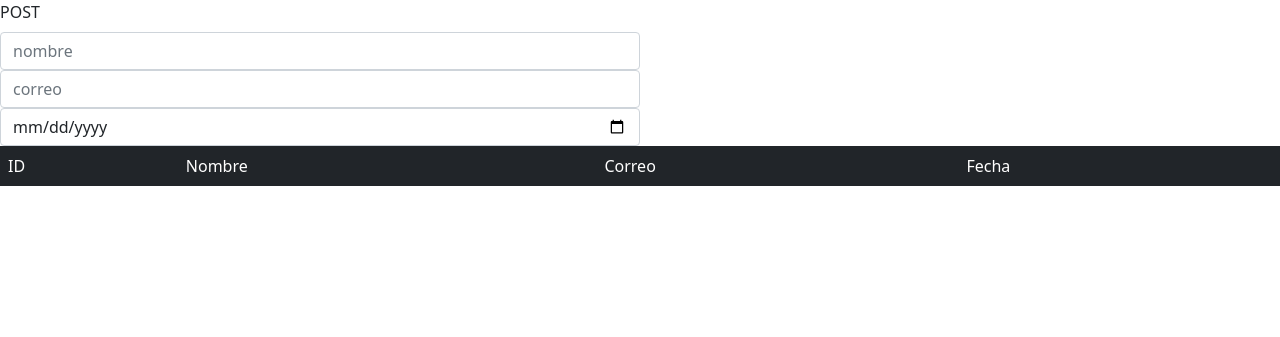
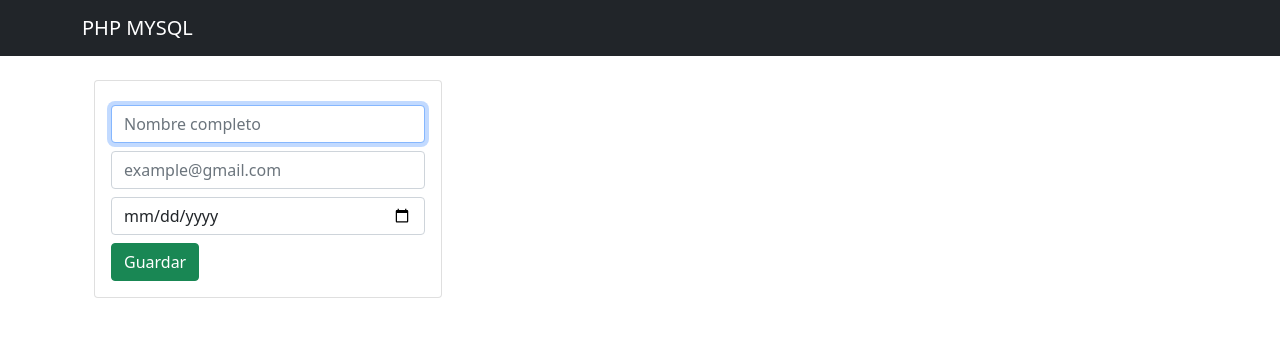
Before and after one commit to MarshallJavierNossaChanagaCAMPUS/MySQL-PHP, a PHP site: page / in a window 1280 px wide. Shown: the top 337 px of the page. Run offline with PHP 8.4, Linux system fonts and the light colour scheme.

Commit message:
feat: :sparkles: METHOD POST
Se realiza el metodo post a la base de datos desde un formulario html

```diff
--- a/database.sql
+++ b/database.sql
@@ -8,4 +8,6 @@ CREATE TABLE usuarios.users (
     nombre VARCHAR(50),
     correo VARCHAR(100),
     fecha DATE
-)
+);
+
+SELECT * FROM users;
--- a/index.php
+++ b/index.php
@@ -1,25 +1,36 @@
 <?php
     include "uploads/header.php";
 ?>
-    <form id="formulario" method="post" action="app.php">
-        <label class="form-label">POST</label>
-        <input class="form-control" type="text" placeholder="nombre" name="nombre">
-        <input class="form-control" type="email" placeholder="correo" name="correo">
-        <input class="form-control" type="date" name="fecha">
-    </form>
-    <table class="table">
-        <thead class="table-dark">
-            <tr>
-                <td>ID</td>
-                <td>Nombre</td>
-                <td>Correo</td>
-                <td>Fecha</td>
-            </tr>
-        </thead>
-        <tbody>
+    <div class="container p-4">
 
-        </tbody>
-    </table>
+        <div class="row">
+
+            <div class="col-md-4">
+
+                <div class="card card-body">
+                    <form action="scripts/save-task.php" method="POST">
+                        <div class="form-group">
+                            <input type="text" name="nombre" class="form-control mb-2 mt-2" placeholder="Nombre completo" autofocus>
+                        </div>
+                        <div class="form-group">
+                            <input type="email" name="correo" class="form-control mb-2 mt-2" placeholder="example@gmail.com">
+                        </div>
+                        <div class="form-group">
+                            <input type="date" name="fecha" class="form-control mb-2 mt-2">
+                        </div>
+                        <input type="submit" class="btn btn-success btn-block" name="guardar" value="Guardar">
+                    </form>
+                </div>
+
+            </div>
+
+            <div class="col-md-8">
+
+            </div>
+
+        </div>
+
+    </div>
 
 <?php
     include "uploads/footer.php";
--- a/uploads/header.php
+++ b/uploads/header.php
@@ -9,3 +9,9 @@
     <link href="https://cdn.jsdelivr.net/npm/bootstrap@5.0.2/dist/css/bootstrap.min.css" rel="stylesheet" integrity="sha384-EVSTQN3/azprG1Anm3QDgpJLIm9Nao0Yz1ztcQTwFspd3yD65VohhpuuCOmLASjC" crossorigin="anonymous">
 </head>
 <body>
+
+<nav class="navbar navbar-dark bg-dark">
+    <div class="container">
+        <a href="index.php" class="navbar-brand">PHP MYSQL</a>
+    </div>
+</nav>
```
Also changed, not shown: scripts/save-task.php (+20 -0 lines).
